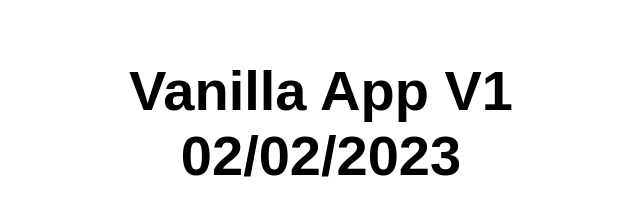
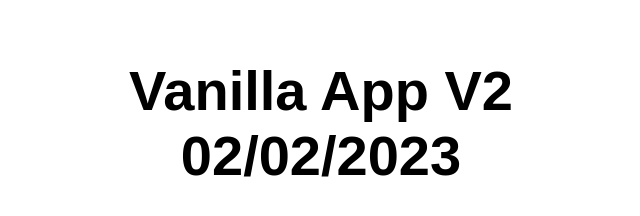
Before and after one commit to JohnFiar/my-first-static-web-app, a website: page src/index.html in a window 1280 px wide. Shown: the full height of the page, 319-959 px from the left. Drawn offline with Linux system fonts and the light colour scheme.

Commit message:
go to V2

```diff
--- a/src/index.html
+++ b/src/index.html
@@ -5,12 +5,12 @@
   <meta charset="UTF-8">
   <meta name="viewport" content="width=device-width, initial-scale=1.0">
   <link rel="stylesheet" href="styles.css">
-  <title>Vanilla App V1 02/02/2023</title>
+  <title>Vanilla App V2 02/02/2023</title>
 </head>
 
 <body>
   <main>
-    <h1>Vanilla App V1 02/02/2023</h1>
+    <h1>Vanilla App V2 02/02/2023</h1>
   </main>
 </body>
 
```
